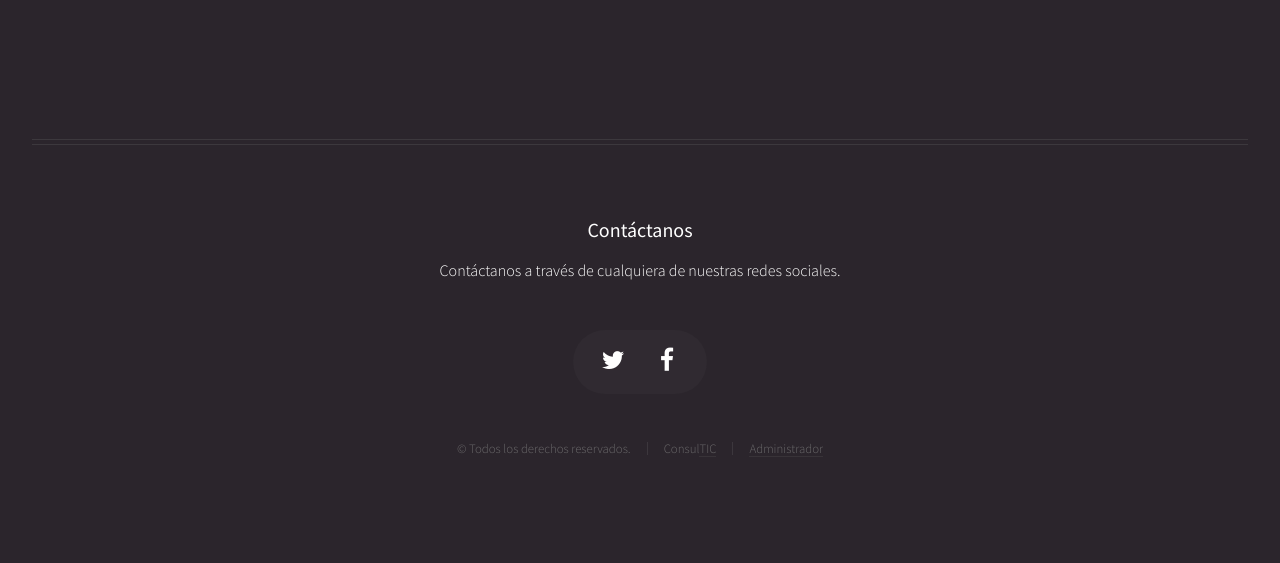
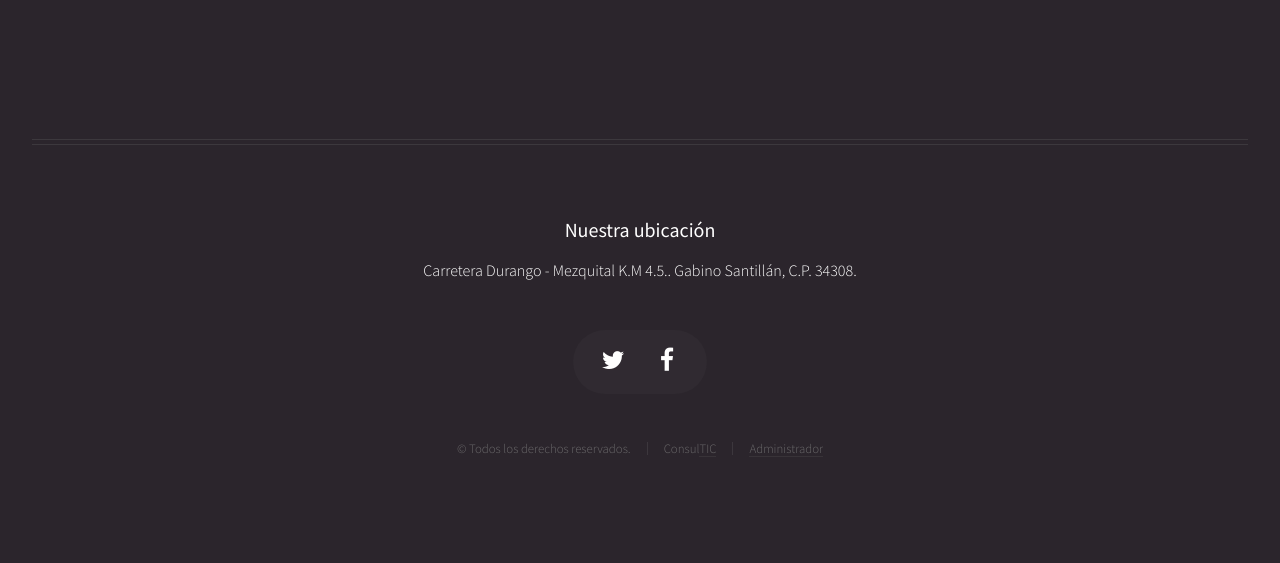
Before and after one commit to fernandoulp/Integradora, a PHP site: page / in a window 1280 px wide. Shown: the part 2638-3201 px from the top of the page. Run offline with PHP 8.4, Linux system fonts and the light colour scheme.

Commit message:
Cambios
Puse la ubicación de Consultic en el "pie de página" en todas las
páginas

```diff
--- a/contactanos.php
+++ b/contactanos.php
@@ -127,9 +127,9 @@
 								<!-- Contact -->
 									<section class="contact">
 										<header>
-											<h3>Contáctanos</h3>
+											<h3>Nuestra ubicación</h3>
 										</header>
-										<p>Contáctanos a través de nuestras redes sociales.</p>
+										<p>Carretera Durango - Mezquital K.M 4.5.. Gabino Santillán, C.P. 34308.</p>
 										<ul class="icons">
 											<li><a href="https://twitter.com/ConsulTIC_UTD" class="icon fa-twitter"><span class="label">Twitter</span></a></li>
 											<li><a href="https://www.facebook.com/pages/Consultic/1683349825231228?fref=ts" class="icon fa-facebook"><span class="label">Facebook</span></a></li>
--- a/index.html
+++ b/index.html
@@ -134,9 +134,9 @@
 								<!-- Contact -->
 									<section class="contact">
 										<header>
-											<h3>Contáctanos</h3>
+											<h3>Nuestra ubicación</h3>
 										</header>
-										<p>Contáctanos a través de cualquiera de nuestras redes sociales.</p>
+										<p>Carretera Durango - Mezquital K.M 4.5.. Gabino Santillán, C.P. 34308.</p>
 										<ul class="icons">
 									<li><a href="https://twitter.com/ConsulTIC_UTD" class="icon fa-twitter"><span class="label">Twitter</span></a></li>
 											<li><a href="https://www.facebook.com/pages/Consultic/1683349825231228?fref=ts" class="icon fa-facebook"><span class="label">Facebook</span></a></li>
--- a/portafolio.html
+++ b/portafolio.html
@@ -260,9 +260,9 @@
 								<!-- Contact -->
 									<section class="contact">
 										<header>
-											<h3>Contáctanos</h3>
+											<h3>Nuestra ubicación</h3>
 										</header>
-										<p>Contáctanos a través de cualquiera de nuestras redes sociales.</p>
+										<p>Carretera Durango - Mezquital K.M 4.5.. Gabino Santillán, C.P. 34308.</p>
 										<ul class="icons">
 									<li><a href="https://twitter.com/ConsulTIC_UTD" class="icon fa-twitter"><span class="label">Twitter</span></a></li>
 											<li><a href="https://www.facebook.com/pages/Consultic/1683349825231228?fref=ts" class="icon fa-facebook"><span class="label">Facebook</span></a></li>
--- a/quienes.html
+++ b/quienes.html
@@ -205,9 +205,9 @@
 								<!-- Contact -->
 									<section class="contact">
 										<header>
-											<h3>Contáctanos</h3>
+											<h3>Nuestra ubicación</h3>
 										</header>
-										<p>Contáctanos a través de nuestras redes sociales.</p>
+										<p>Carretera Durango - Mezquital K.M 4.5.. Gabino Santillán, C.P. 34308.</p>
 										<ul class="icons">
 											<li><a href="https://twitter.com/ConsulTIC_UTD" class="icon fa-twitter"><span class="label">Twitter</span></a></li>
 											<li><a href="https://www.facebook.com/pages/Consultic/1683349825231228?fref=ts" class="icon fa-facebook"><span class="label">Facebook</span></a></li>
```
